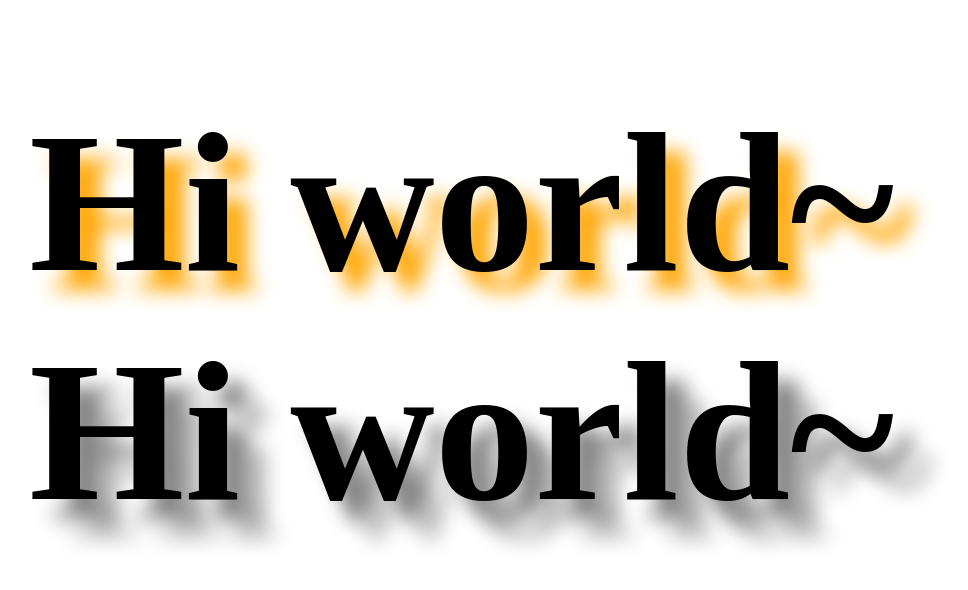
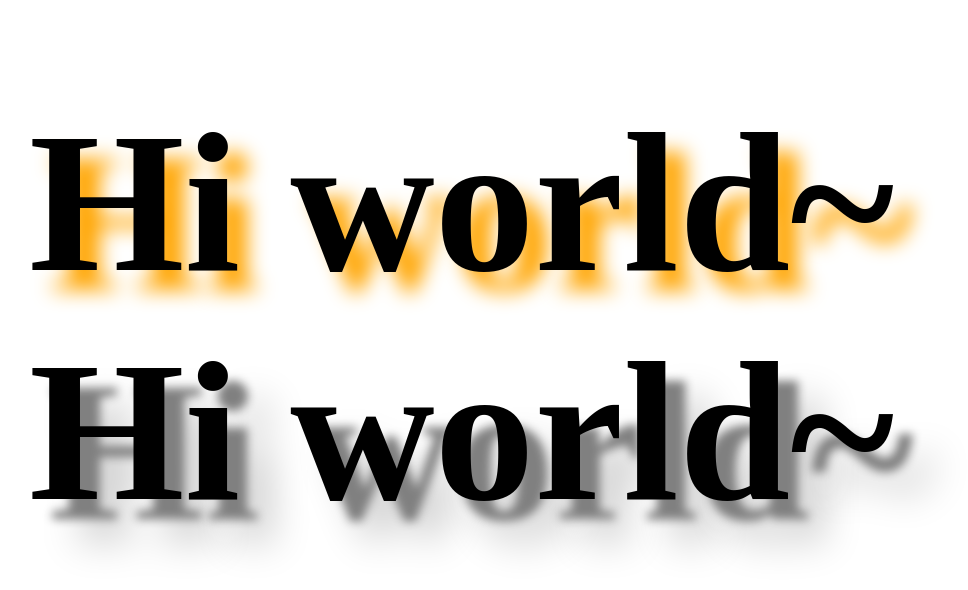
Before and after one commit to lishimin745/lishimin745.github.io, a plain HTML site: page iwilldie.htm in a window 1280 px wide. Shown: the whole page, without its empty margins (59-1027 px from the left). Drawn offline with Linux system fonts and the light colour scheme.

Commit message:
Update iwilldie.htm

```diff
--- a/iwilldie.htm
+++ b/iwilldie.htm
@@ -17,8 +17,8 @@
     .multi-shadow {
       color: black;
       text-shadow:
-        20px 20px 20px gray,
-        40px 40px 20px silver;
+        20px 20px 10px gray,
+        40px 40px 40px silver;
     }
   </style>
 </head>
```
